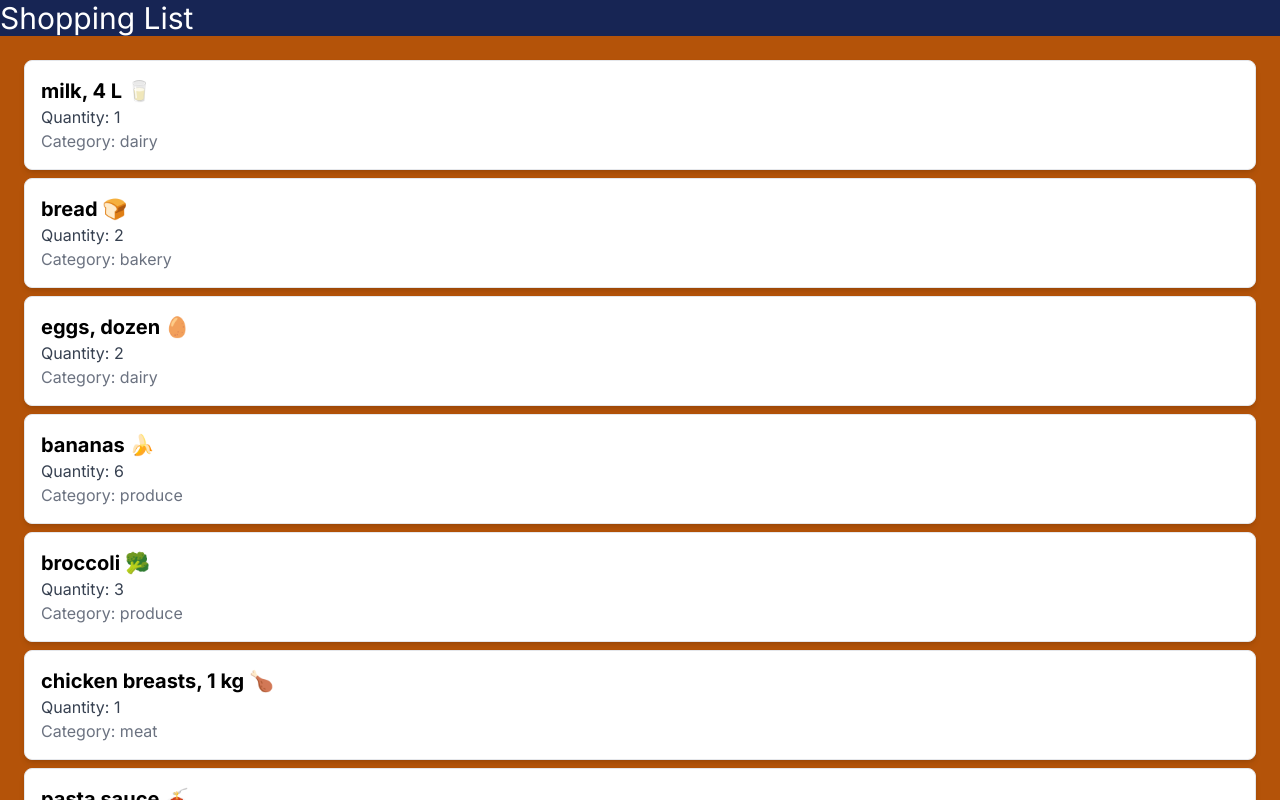
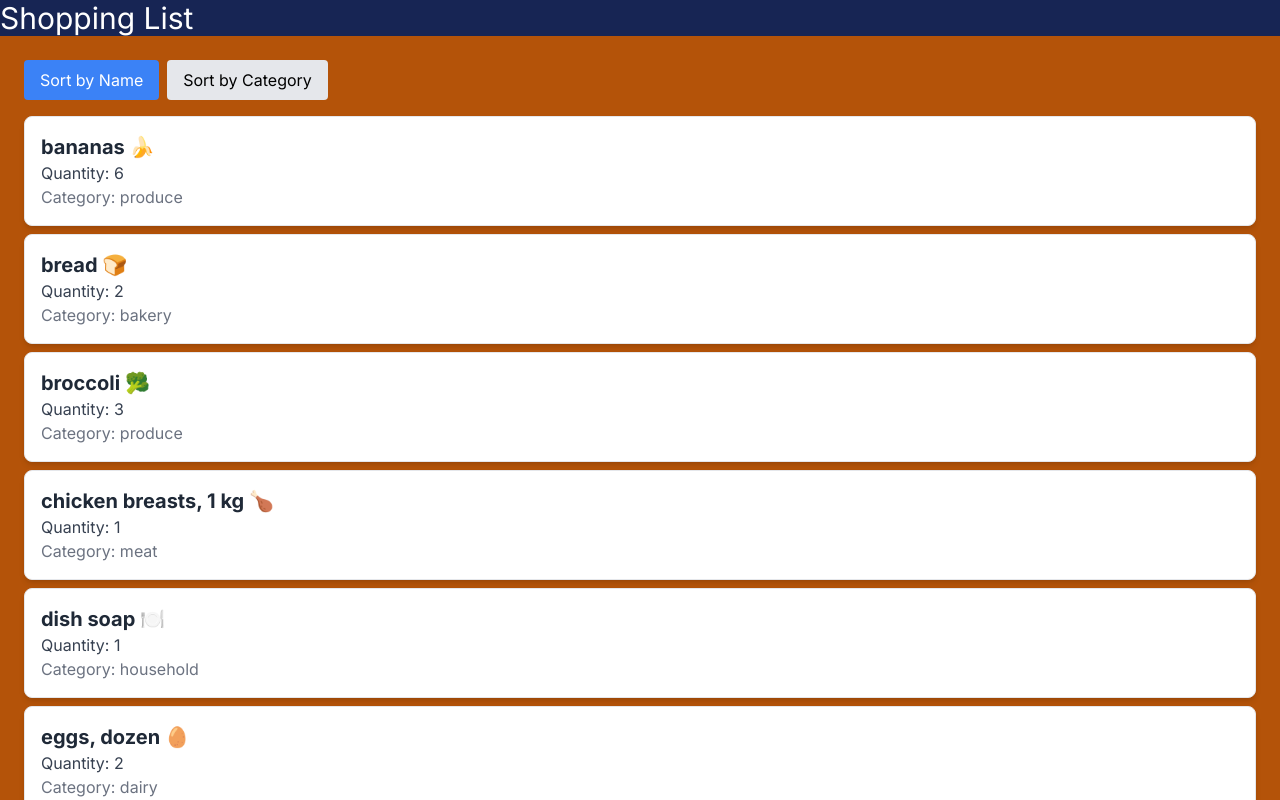
Before and after one commit to Panlos/cprg306-assignments, a Next.js app: page /week-5 in a window 1280 px wide. Shown: the top 800 px of the page. Built offline with nearby package versions, Linux system fonts and the light colour scheme.

Commit message:
Finished assignment
Did the rest of the assignment

```diff
--- a/app/week-5/item-list.js
+++ b/app/week-5/item-list.js
@@ -1,85 +1,41 @@
+import React, { useState } from "react";
 import Item from "./item";
+import itemsData from "./items";
 
-    const item1 = {
-        name: "milk, 4 L 🥛",
-        quantity: 1,
-        category: "dairy",
-      };
+const ItemList = () => {
+  const [sortBy, setSortBy] = useState("name");
 
-      const item2 = {
-        name: "bread 🍞",
-        quantity: 2,
-        category: "bakery",
-      };
 
-      const item3 = {
-        name: "eggs, dozen 🥚",
-        quantity: 2,
-        category: "dairy",
-      };
+  const sortedItems = [...itemsData].sort((a, b) => {
+    if (sortBy === "name") {
+      return a.name.localeCompare(b.name);
+    } else if (sortBy === "category") {
+      return a.category.localeCompare(b.category);
+    }
+    return 0;
+  });
 
-      const item4 = {
-        name: "bananas 🍌",
-        quantity: 6,
-        category: "produce",
-      };
-
-      const item5 = {
-        name: "broccoli 🥦",
-        quantity: 3,
-        category: "produce",
-      };
-
-      const item6 = {
-        name: "chicken breasts, 1 kg 🍗",
-        quantity: 1,
-        category: "meat",
-      };
-
-      const item7 = {
-        name: "pasta sauce 🍝",
-        quantity: 3,
-        category: "canned goods",
-      };
-
-      const item8 = {
-        name: "spaghetti, 454 g 🍝",
-        quantity: 2,
-        category: "dry goods",
-      };
-
-      const item9 = {
-        name: "toilet paper, 12 pack 🧻",
-        quantity: 1,
-        category: "household",
-      };
-
-      const item10 = {
-        name: "paper towels, 6 pack",
-        quantity: 1,
-        category: "household",
-      };
-
-      const item11 = {
-        name: "dish soap 🍽️",
-        quantity: 1,
-        category: "household",
-      };
-
-      const item12 = {
-        name: "hand soap 🧼",
-        quantity: 4,
-        category: "household",
-      };
-
-const items = [item1, item2, item3, item4, item5, item6, item7, item8,item9, item10, item11, item12 ];
-const ItemList = () => {
   return (
     <div className="p-6 bg-amber-700">
+      <div className="mb-4">
+        <button
+          onClick={() => setSortBy("name")}
+          className={`mr-2 px-4 py-2 rounded ${sortBy === "name" ? "bg-blue-500 text-white" : "bg-gray-200 text-black"}`}
+        >
+          Sort by Name
+        </button>
+        <button
+          onClick={() => setSortBy("category")}
+          className={`px-4 py-2 rounded ${sortBy === "category" ? "bg-blue-500 text-white" : "bg-gray-200 text-black"}`}
+        >
+          Sort by Category
+        </button>
+      </div>
       <ul>
-        {items.map((item, index) => (
+        {sortedItems.map((item) => (
           <Item
-            key={index}
+            key={item.id}
+            id={item.id}
             name={item.name}
             quantity={item.quantity}
             category={item.category}
--- a/app/week-5/item.js
+++ b/app/week-5/item.js
@@ -1,9 +1,10 @@
+"use client"
 import ItemList from "./item-list";
 
-const Item = ({ name, quantity, category }) => {
+const Item = ({ id, name, quantity, category }) => {
     return (
       <li className="p-4 mb-2 border rounded-lg shadow-md bg-white">
-        <div className="font-bold text-xl">{name}</div>
+        <div className="font-bold text-xl text-gray-800">{name}</div>
         <div className="text-gray-700">Quantity: {quantity}</div>
         <div className="text-gray-500">Category: {category}</div>
       </li>
--- /dev/null
+++ b/app/week-5/items.json
@@ -0,0 +1,75 @@
+
+ [
+    {
+      "id": "1h2GJKH12gkHG31h1H",
+      "name": "milk, 4 L 🥛",
+      "quantity": 1,
+      "category": "dairy"
+    },
+    {
+      "id": "2KJH3k2j3H1k2J3K1H",
+      "name": "bread 🍞",
+      "quantity": 2,
+      "category": "bakery"
+    },
+    {
+      "id": "3h2KJH3k2j3H1k2J3",
+      "name": "eggs, dozen 🥚",
+      "quantity": 2,
+      "category": "dairy"
+    },
+    {
+      "id": "4k2J3K1H2GJKH12gk",
+      "name": "bananas 🍌",
+      "quantity": 6,
+      "category": "produce"
+    },
+    {
+      "id": "5H1h1H2KJH3k2j3H",
+      "name": "broccoli 🥦",
+      "quantity": 3,
+      "category": "produce"
+    },
+    {
+      "id": "6H1k2J3K1H2GJKH1",
+      "name": "chicken breasts, 1 kg 🍗",
+      "quantity": 1,
+      "category": "meat"
+    },
+    {
+      "id": "7gkHG31h1H2KJH3k",
+      "name": "pasta sauce 🍝",
+      "quantity": 3,
+      "category": "canned goods"
+    },
+    {
+      "id": "8j3H1k2J3K1H2GJK",
+      "name": "spaghetti, 454 g 🍝",
+      "quantity": 2,
+      "category": "dry goods"
+    },
+    {
+      "id": "9H12gkHG31h1H2KJ",
+      "name": "toilet paper, 12 pack 🧻",
+      "quantity": 1,
+      "category": "household"
+    },
+    {
+      "id": "10H3k2j3H1k2J3K1",
+      "name": "paper towels, 6 pack",
+      "quantity": 1,
+      "category": "household"
+    },
+    {
+      "id": "11k2J3K1H2GJKH12",
+      "name": "dish soap 🍽️",
+      "quantity": 1,
+      "category": "household"
+    },
+    {
+      "id": "12GJKH12gkHG31h1",
+      "name": "hand soap 🧼",
+      "quantity": 4,
+      "category": "household"
+    }
+  ]
--- a/app/week-5/page.js
+++ b/app/week-5/page.js
@@ -1,3 +1,4 @@
+"use client"
 import ItemList from "./item-list";
 import React from "react";
 
```
Also changed, not shown: app/week-5/item.json (deleted).
